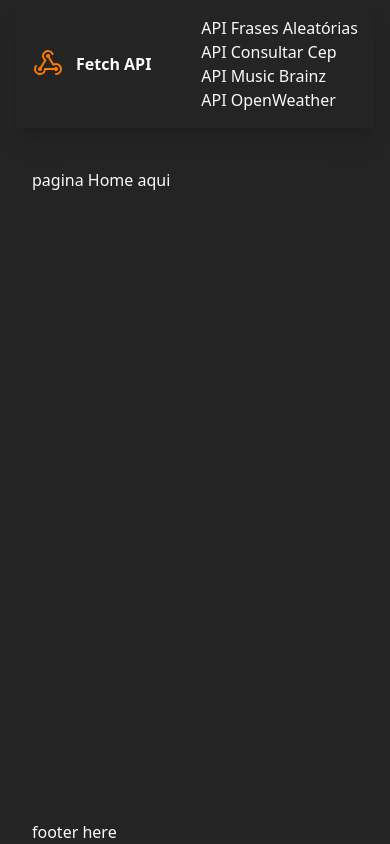
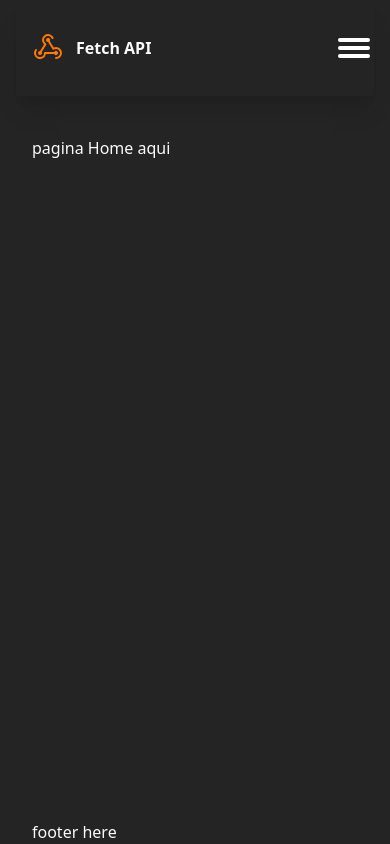
Before and after one commit to Jhonatansousa/fetch-api, a React (Vite) app: page / in a window 390 px wide. Built offline with nearby package versions, Linux system fonts and the light colour scheme.

Commit message:
adicionado menu nav responsivo

```diff
--- a/src/components/Header/index.tsx
+++ b/src/components/Header/index.tsx
@@ -1,51 +1,54 @@
 import { NavLink } from 'react-router-dom'
 import { WebhooksLogo } from '@phosphor-icons/react'
-// export const Header = () => {
-//   return (
-//     <nav className="py-4 flex justify-between items-center">
-//       <NavLink to="/">
-//         <div className="p-4 flex items-center gap-3 hover:text-highlight-color font-bold">
-//           <WebhooksLogo size={32} color="#fe7b00" />
-//           Fetch API
-//         </div>
-//       </NavLink>
-//       <div>
-//         <NavLink
-//           className="p-4 font-medium hover:text-highlight-color"
-//           to="/frases"
-//         >
-//           API Frases Aleatórias
-//         </NavLink>
+import { useState } from 'react'
 
-//         <NavLink
-//           className="p-4 font-medium hover:text-highlight-color"
-//           to="/consultar-cep"
-//         >
-//           API Consultar Cep
-//         </NavLink>
-//       </div>
-//     </nav>
-//   )
-// }
+interface HeaderProps {
+  statusMenu: (isActive: boolean) => void
+}
 
-export const Header = () => {
+export const Header = (props: HeaderProps) => {
+  const [isActiveMenu, setIsActiveMenu] = useState(false)
+
+  const handleCloseMenu = () => {
+    setIsActiveMenu(false)
+  }
+
+  const handleActiveMenu = () => {
+    setIsActiveMenu(!isActiveMenu)
+    props.statusMenu(!isActiveMenu)
+  }
+  const activedMenuStyle =
+    'top-24 opacity-100 bg-menu-bg py-10 bg-opacity-45 flex-col absolute gap-10 z-50 transition-all duration-300'
+  const disabledMenuStyle =
+    'top-24 py-10 flex-col invisible absolute gap-10 opacity-0  duration-300'
   return (
-    <nav className="py-4 mb-10 flex justify-between items-center shadow-xl">
-      <div className="logo">
+    <nav className="py-4 mb-10 flex justify-between items-center shadow-xl relative">
       <NavLink to="/">
         <div className="p-4 flex items-center gap-3 hover:text-highlight-color font-bold">
           <WebhooksLogo size={32} color="#fe7b00" />
           Fetch API
         </div>
       </NavLink>
-      </div>
-      {/* <button type="button">
-        <div className="w-8 h-1 m-1 rounded-full bg-white"></div>
-        <div className="w-8 h-1 m-1 rounded-full bg-white"></div>
-        <div className="w-8 h-1 m-1 rounded-full bg-white"></div>
-      </button> */}
-      <ul className="sm:block lg:flex">
-        <li>
+
+      <button
+        className="lg:hidden *:hover:bg-highlight-color *:active:bg-[#ffbc7e] *:active:scale-90"
+        onClick={handleActiveMenu}
+        type="button"
+      >
+        <div
+          className={`${isActiveMenu ? 'translate-y-1 rotate-45' : 'sd'} w-8 h-1 m-1 transition-all rounded-full bg-white`}
+        ></div>
+        <div
+          className={`${isActiveMenu && 'hidden'} w-8 h-1 m-1 transition-all rounded-full bg-white`}
+        ></div>
+        <div
+          className={`${isActiveMenu ? '-translate-y-1 -rotate-45' : ''} w-8 h-1 m-1 transition-all rounded-full bg-white`}
+        ></div>
+      </button>
+      <ul
+        className={`${isActiveMenu ? activedMenuStyle : disabledMenuStyle} lg:items-center lg:flex-row text-center  lg:visible lg:opacity-100 lg:static flex w-full  lg:w-auto lg:py-0 lg:pl-0`}
+      >
+        <li onClick={handleCloseMenu}>
           <NavLink
             className="p-4 font-medium hover:text-highlight-color"
             to="/frases"
@@ -53,7 +56,7 @@ export const Header = () => {
             API Frases Aleatórias
           </NavLink>
         </li>
-        <li>
+        <li onClick={handleCloseMenu}>
           <NavLink
             className="p-4 font-medium hover:text-highlight-color"
             to="/consultar-cep"
@@ -61,7 +64,7 @@ export const Header = () => {
             API Consultar Cep
           </NavLink>
         </li>
-        <li>
+        <li onClick={handleCloseMenu}>
           <NavLink
             className="p-4 font-medium hover:text-highlight-color"
             to="/music-brainz"
@@ -69,7 +72,7 @@ export const Header = () => {
             API Music Brainz
           </NavLink>
         </li>
-        <li>
+        <li onClick={handleCloseMenu}>
           <NavLink
             className="p-4 font-medium hover:text-highlight-color"
             to="/open-weather"
--- a/src/layouts/DefaultLayout/index.tsx
+++ b/src/layouts/DefaultLayout/index.tsx
@@ -1,13 +1,21 @@
 import { Outlet } from 'react-router-dom'
 import { Header } from '../../components/Header'
 import { Footer } from '../../components/Footer'
+import { useState } from 'react'
 
 export function DefaultLayout() {
+  const [isActiveMenu, setIsActiveMenu] = useState(false)
+
+  const handleMenuStatus = (isActive: boolean) => {
+    setIsActiveMenu(isActive)
+  }
   return (
     <div className="flex flex-col justify-between min-h-screen max-w-full w-full text-slate-50 bg-main-color px-4">
       <div>
-        <Header />
-        <div className="ml-4">
+        <Header statusMenu={handleMenuStatus} />
+        <div
+          className={`${isActiveMenu && 'sm:blur md:blur lg:blur-none'} ml-4`}
+        >
           <Outlet />
         </div>
       </div>
--- a/tailwind.config.js
+++ b/tailwind.config.js
@@ -6,6 +6,7 @@ export default {
       backgroundColor: {
         'main-color': '#242424',
         'btn-color': '#1a1a1a',
+        'menu-bg': '#3d240c',
       },
       colors: {
         'highlight-color': 'rgb(251, 146, 60)',
```
Lines whose indentation alone changed are shown as unchanged.
